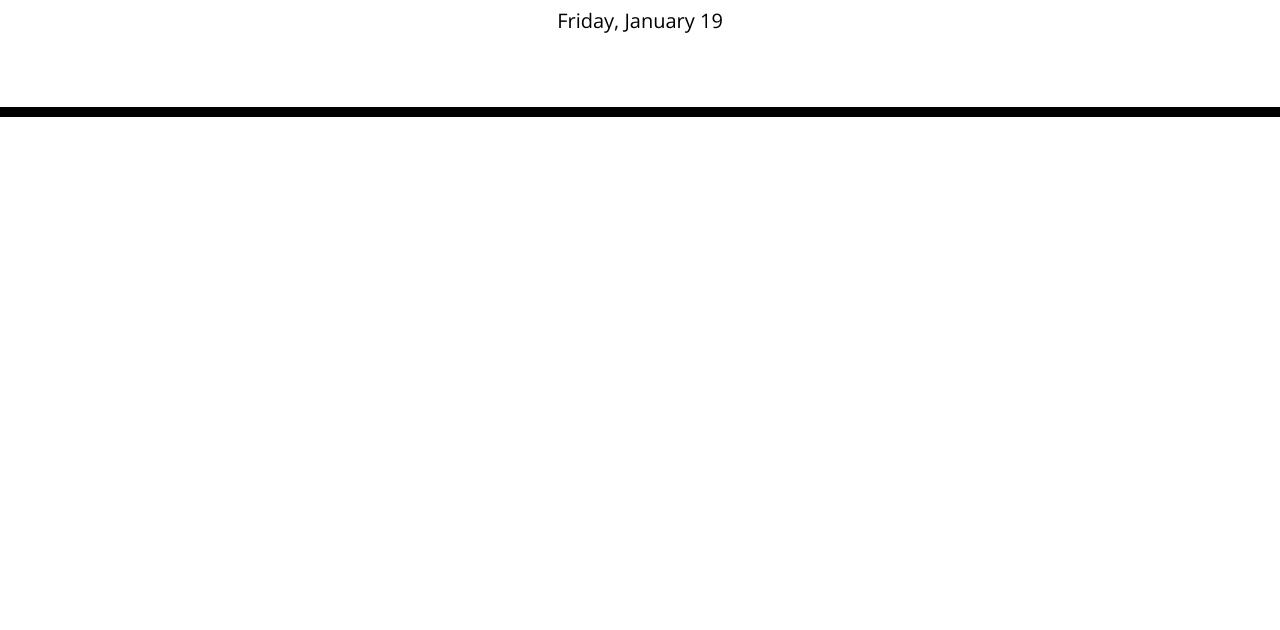
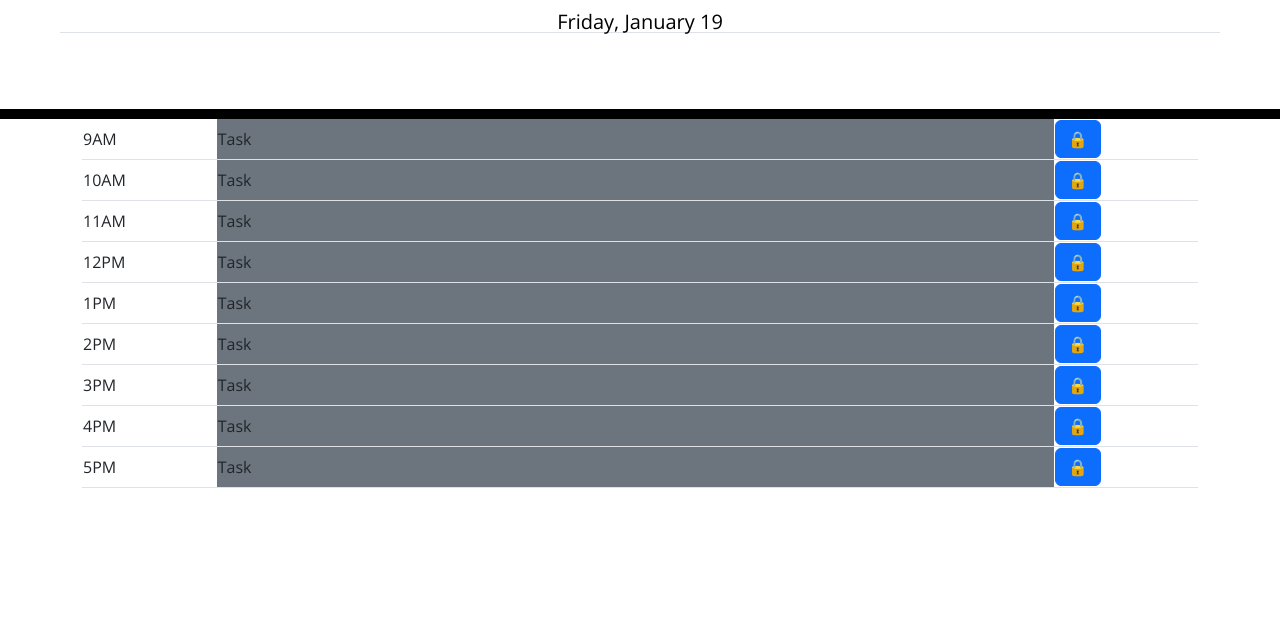
Before and after one commit to designs-by-kate/Work-Day-Scheduler, a plain HTML site: page index.html in a window 1280 px wide. Shown: the part 170-800 px from the top of the page. Drawn offline with nearby package versions, Linux system fonts and the light colour scheme; files that its build step writes are made by us from their sources.

Commit message:
Created basic table structure using jQuery

```diff
--- a/assets/js/script.js
+++ b/assets/js/script.js
@@ -1,9 +1,58 @@
 
-
-// Display the current day prominently at the top of the calendar.
-
-// Utilize Day.js library to fetch and format the current date.
-
-// format: Friday, January 19th
+// Display the current day in format: Friday, January 19th (utilize day.js library)
 var currentTime = dayjs().format("dddd, MMMM D");
 $("#currentDay").text(currentTime);
+
+Description:
+
+// To enhance the user experience, create time blocks for standard business hours that are visible when the user scrolls down the planner.
+
+// Present time blocks for standard business hours (e.g., 9 AM to 5 PM) on the calendar.
+
+// Implement dynamic HTML/CSS for the time blocks.
+// Ensure smooth scrolling behavior for a seamless experience.
+
+var timeBlocksContainer = $("#timeBlocks");
+
+$(document).ready(function () {
+    var container = $('.container');
+    var table = $('<table>').attr('id', 'plannerTable');
+    table.addClass("w-100");
+
+    // Create table body with 9 rows
+    var tableBody = $('<tbody>').attr('id', 'timeBlocks');
+    tableBody.addClass("w-100");
+    //rows for 9am-11am
+    for (let i = 8; i < 11; i++) {
+        var timeBlockRow = $('<tr class="border-bottom">').append(
+            $('<td>').addClass('time-column text-left').text((i + 1) + 'AM'),
+            $('<td>').addClass('task-column w-75 text-left bg-secondary').text('Task'),
+            $('<td>').addClass('action-column').append($('<button class="btn btn-primary">').text('🔒'))
+        );
+        tableBody.append(timeBlockRow);
+    }
+    //row for 12pm
+    for (let i = 11; i < 12; i++) {
+        var timeBlockRow = $('<tr class="border-bottom">').append(
+            $('<td>').addClass('time-column text-left').text((i + 1) + 'PM'),
+            $('<td>').addClass('task-column w-75 text-left bg-secondary').text('Task'),
+            $('<td>').addClass('action-column').append($('<button class="btn btn-primary">').text('🔒'))
+        );
+        tableBody.append(timeBlockRow);
+    }
+    //rows for 1pm-5pm
+    for (let i = 0; i < 5; i++) {
+        var timeBlockRow = $('<tr class="border-bottom">').append(
+            $('<td>').addClass('time-column text-left').text((i + 1) + 'PM'),
+            $('<td>').addClass('task-column w-75 text-left bg-secondary').text('Task'),
+            $('<td>').addClass('action-column').append($('<button class="btn btn-primary">').text('🔒'))
+        );
+        tableBody.append(timeBlockRow);
+    }
+
+    // Append the body to the table
+    table.append(tableBody);
+
+    // Append the table to the container
+    container.append(table);
+});
--- a/index.html
+++ b/index.html
@@ -24,13 +24,15 @@
 
   <body>
     <header>
-      <h1 class="display-3">Work Day Scheduler</h1>
-      <p class="lead">A simple calendar app for scheduling your work day</p>
-      <p id="currentDay" class="lead"></p>
+      <h1 class="display-3 text-center border-top">Work Day Scheduler</h1>
+      <p class="lead text-center">A simple calendar app for scheduling your work day</p>
+      <p id="currentDay" class="lead text-center border-bottom"></p>
     </header>
-    <div class="container">
+    <div class="container w-100">
       <!-- Timeblocks go here -->
-
+      <div class="time-blocks" id="timeBlocks">
+        <!-- Time blocks will be dynamically added here -->
+      </div>
     </div>
     <!--jQuery-->
     <script src="https://cdnjs.cloudflare.com/ajax/libs/jquery/3.2.1/jquery.min.js"></script>
```
